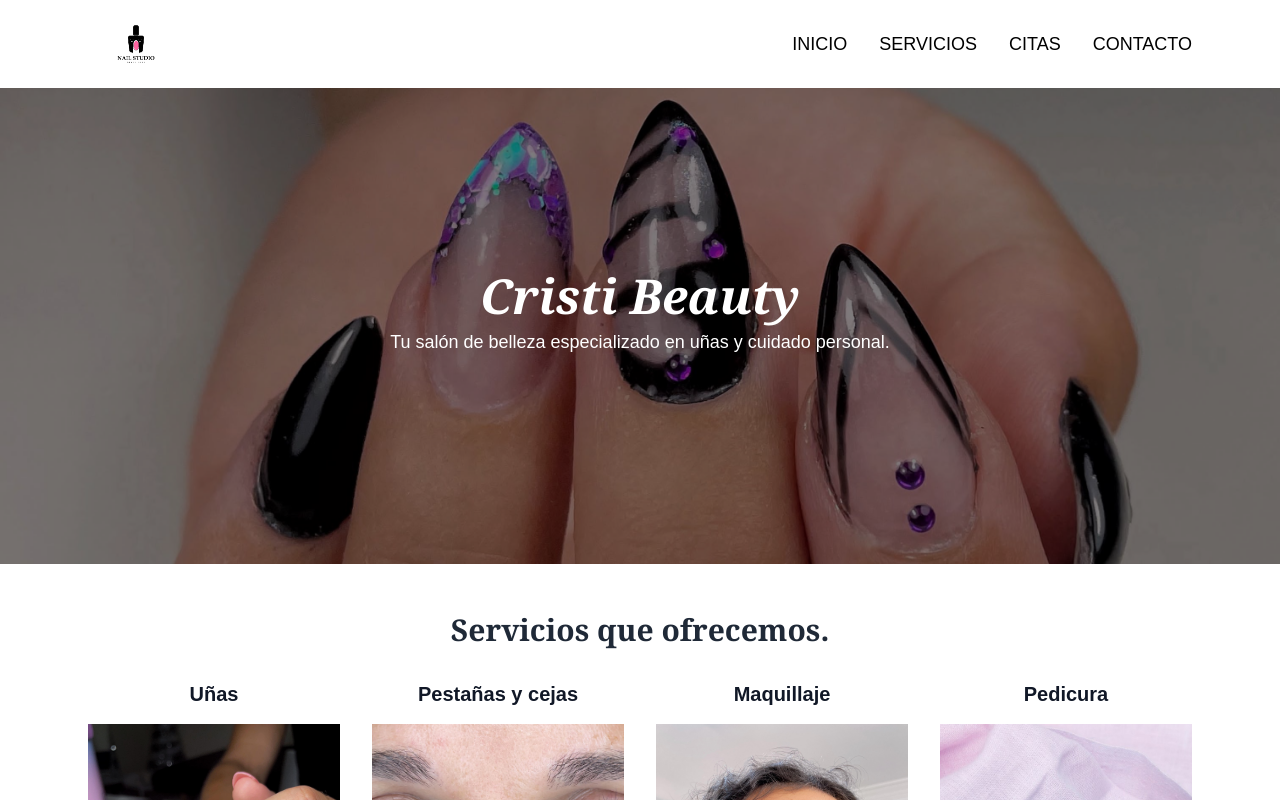
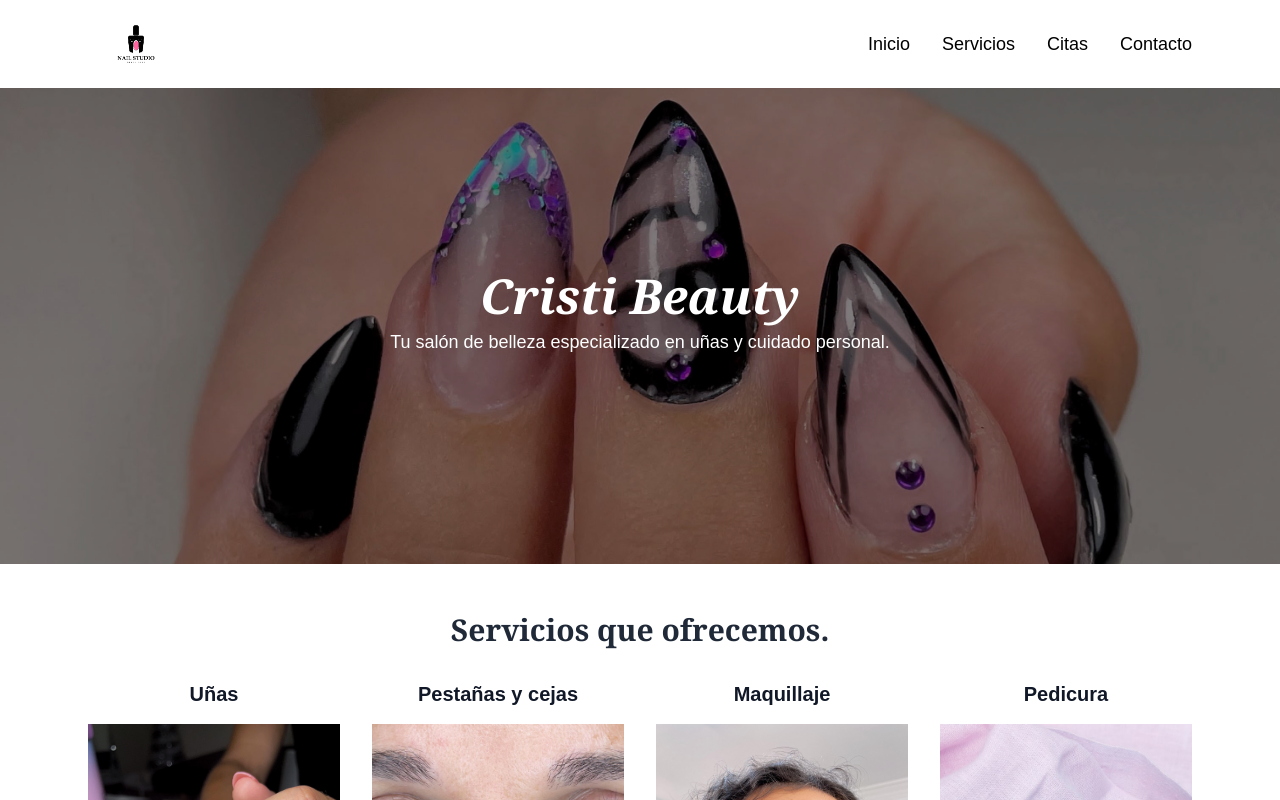
Before and after one commit to sofsamu/cristibeauty, a Next.js app: page / in a window 1280 px wide. Shown: the top 800 px of the page. Built offline with nearby package versions, Linux system fonts and the light colour scheme.

Commit message:
lowercase navbar

```diff
--- a/src/components/NavBar.jsx
+++ b/src/components/NavBar.jsx
@@ -22,22 +22,22 @@ export default function NavBar() {
         <ul className="flex space-x-8 text-lg">
           <li>
             <Link href="/" className="text-black hover:text-pink-700 transition duration-300">
-              INICIO
+              Inicio
             </Link>
           </li>
           <li>
             <Link href="/servicios" className="text-black hover:text-pink-700 transition duration-300">
-              SERVICIOS
+              Servicios
             </Link>
           </li>
           <li>
             <Link href="/citas" className="text-black hover:text-pink-700 transition duration-300">
-              CITAS
+              Citas
             </Link>
           </li>
           <li>
             <Link href="/contacto" className="text-black hover:text-pink-700 transition duration-300">
-              CONTACTO
+              Contacto
             </Link>
           </li>
         </ul>
```
